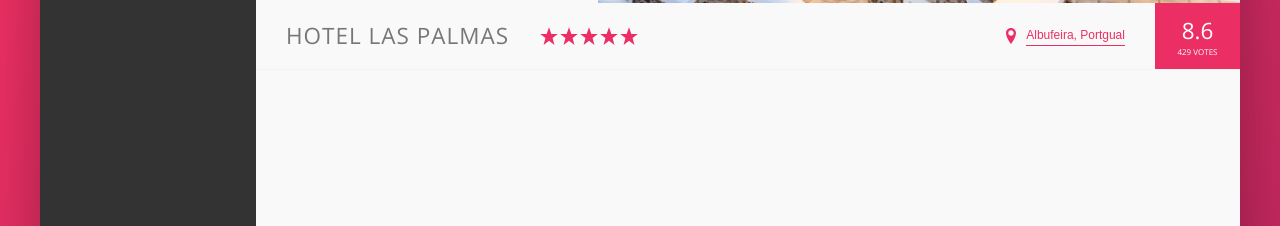
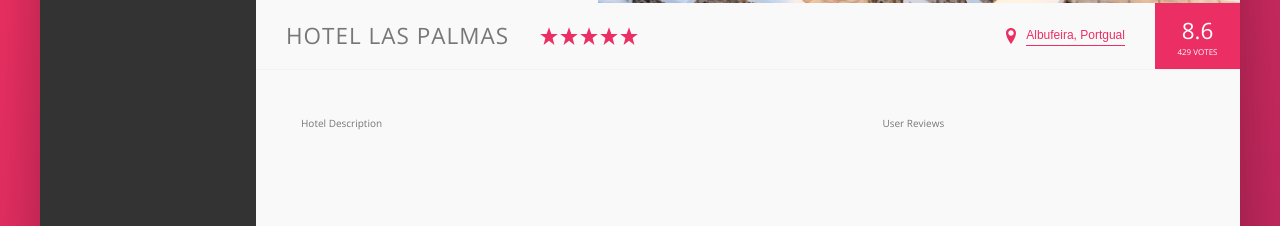
Before and after one commit to connietran-dev/trillo-travel, a website: page index.html in a window 1280 px wide. Shown: the part 532-758 px from the top of the page. Drawn offline with nearby package versions, Linux system fonts and the light colour scheme.

Commit message:
Create HTML for hotel detail containers

```diff
--- a/index.html
+++ b/index.html
@@ -171,6 +171,17 @@
 
                 </div>
 
+                <!-- Hotel Detail Container -->
+                <div class="detail">
+                    <div class="description">
+                        Hotel Description
+                    </div>
+
+                    <div class="user-reviews">
+                        User Reviews
+                    </div>
+                </div>
+
             </main>
         </div>
     </div>
--- a/sass/_layout.scss
+++ b/sass/_layout.scss
@@ -52,8 +52,28 @@
 }
 
 .hotel-view {
+    flex: 1;
+
     // FOR TESTING
-    flex: 1;
     height: 80rem;
     // background-color: orangered;
 }
+
+.detail {
+    /* Flexbox to put .description and .user-reviews side by side */
+    display: flex;
+    padding: 4.5rem;
+}
+
+.description {
+    // Don't want it to grow or shrink. Usually set 0 0 if using %
+    flex: 0 0 60%;
+    margin-right: 4.5rem;
+
+    // background-color: orangered;
+}
+
+.user-reviews {
+    flex: 1;
+    // background-color: yellowgreen;
+}
```
Also changed, not shown: css/style.css.
